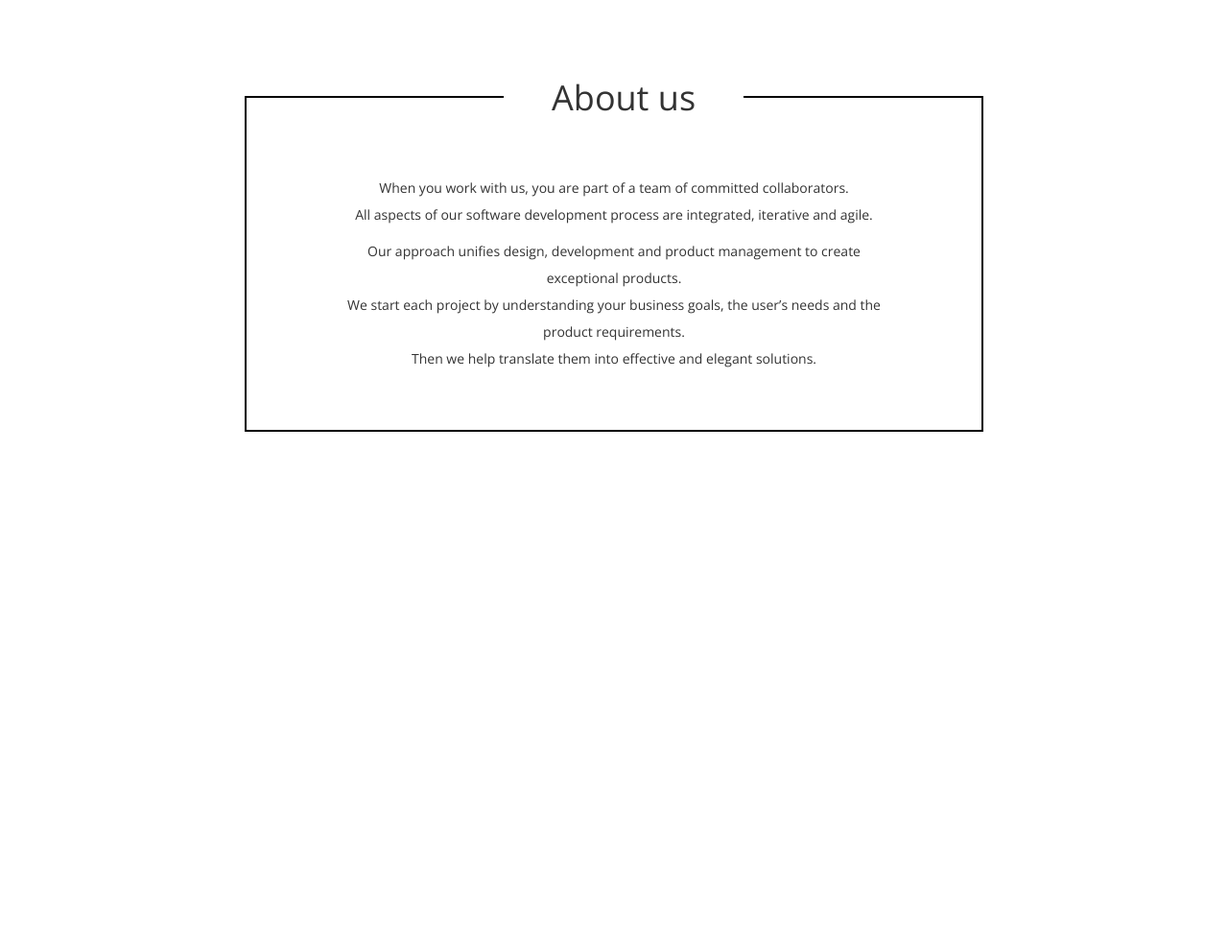
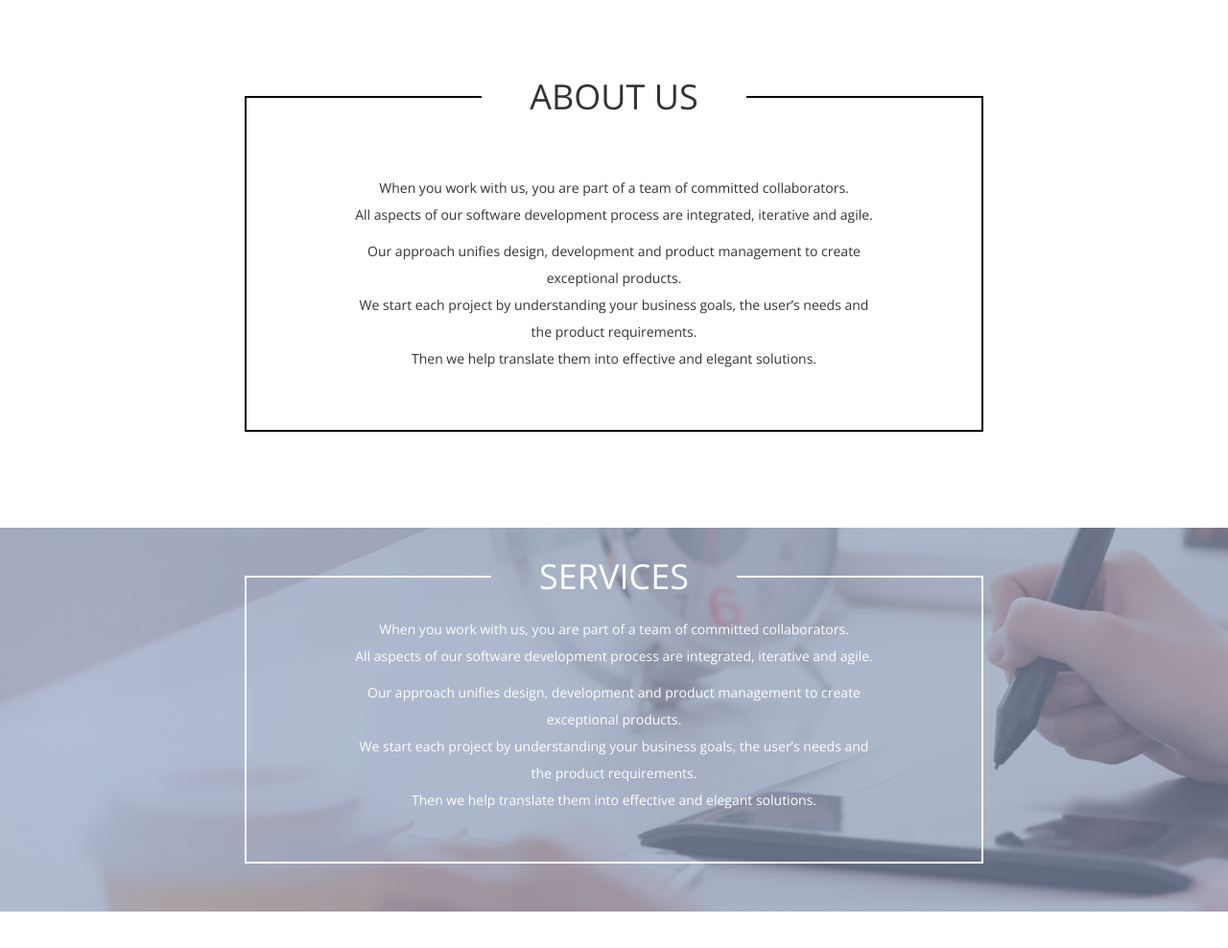
Before and after one commit to MariuszGalek/Simple_Landing_Page, a plain HTML site: page index.html in a window 1280 px wide. Shown: the part 800-1788 px from the top of the page at 96% size. Before the commit the page ends 1350 px from the top, so only its background shows below. Drawn offline with nearby package versions, Linux system fonts and the light colour scheme.

Commit message:
Add services section

```diff
--- a/index.html
+++ b/index.html
@@ -20,7 +20,7 @@ design and product management.</h4>
     <div class="about-us container">
 		<div class="box">
 		<div class="box-title">
-			<h1>About us</h1>
+			<h1 class="heading text-uppercase"><span>About us</span></h1>
 		</div>
 		<div class="box-text">
 			<p>When you work with us, you are part of a team of committed collaborators.<br>
@@ -39,6 +39,27 @@ Then we help translate them into effective and elegant solutions.</p>
 		</div>
     </div>
     <div class="services">
+		<div class="container">
+		<div class="box">
+		<div class="box-title">
+			<h1 class="heading text-uppercase"><span>Services</span></h1>
+		</div>
+		<div class="box-text">
+			<p>When you work with us, you are part of a team of committed collaborators.<br>
+
+All aspects of our software development process are integrated, iterative and agile.</p>
+
+			<p>
+Our approach unifies design, development and
+product management to create exceptional products.<br>
+
+We start each project by understanding your business goals,
+the user’s needs and the product requirements.<br>
+
+Then we help translate them into effective and elegant solutions.</p>
+		</div>
+		</div>
+		</div>
     </div>
     <div class="activities">
     </div>
--- a/sass/style.scss
+++ b/sass/style.scss
@@ -32,23 +32,72 @@ body {
 }
 .about-us {
 	margin: 100px auto;
+	height: auto;
    }
-.box {
+.about-us .box {
 	border: 2px solid black;
+	border-top: none;
 	position: relative;
 	height: 350px;
+	margin: 0 auto;
+	h1 {
+  		display: flex;
+  		flex: 1;
+  		width: 100%;
+  		margin: 0;
+  		line-height: 0.05em;
+	}
+	.heading:before, .heading:after {
+  		content: '';
+  		flex-grow: 1;
+  		margin: 0;
+  		background: linear-gradient(to right, black, black);
+	}
+	span {
+		padding: 0 50px;
+	}
+	.box-text {
+		position: absolute;
+		padding: 80px 110px;
+		text-align: center;
+		line-height: 2em;
+	}
 }
-.box-title {
-	background-color: #fff;
-	position: absolute;
-	margin: 0 auto;
-	padding: 0 50px;
-	top: -40px;
-	left: 35%;
+
+.services {
+	background: url('../images/services.jpg');
+	background-size: cover;
+	height: 400px;
+	margin: 70px auto;
 }
-.box-text {
-	position: absolute;
-	padding: 80px 100px;
-	text-align: center;
-line-height: 2em;
+.services .box {
+	border: 2px solid white;
+	border-top: none;
+	position: relative;
+	height: 300px;
+	margin: 50px auto;
+	h1 {
+  		display: flex;
+  		flex: 1;
+  		width: 100%;
+  		margin: 0;
+  		line-height: 0.05em;
+		color: #fff;
+	}
+	.heading:before, .heading:after {
+  		content: '';
+  		flex-grow: 1;
+  		margin: 0;
+  		background: linear-gradient(to right, white, white);
+	}
+	span {
+		padding: 0 50px;
+	}
+	.box-text {
+		position: absolute;
+		padding: 40px 110px;
+		text-align: center;
+		line-height: 2em;
+		color: #fff;
+	}
 }
```
Also changed, not shown: css/style.css, css/style.prefixed.css, images/services.jpg (added), 2 other files.
